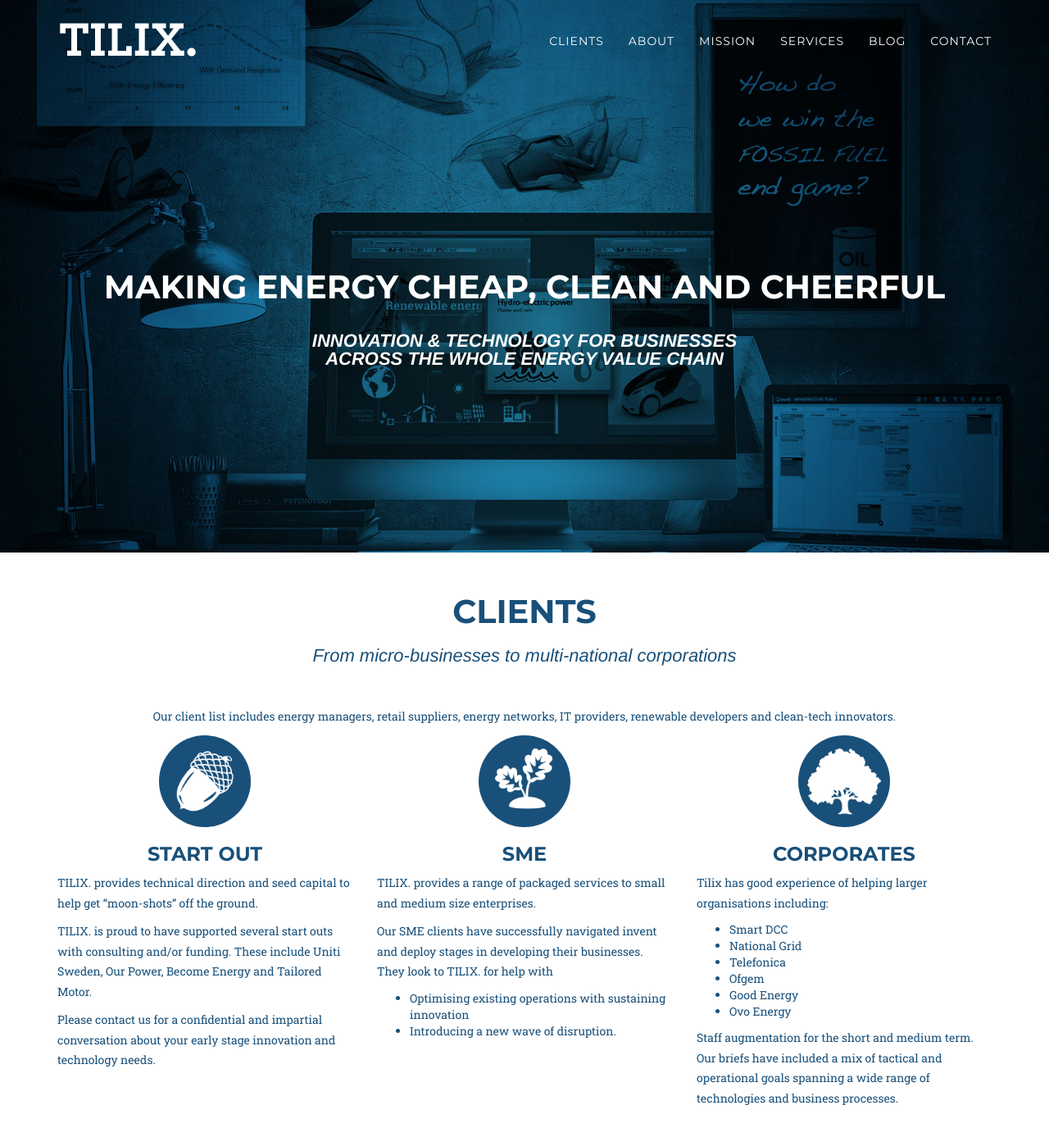
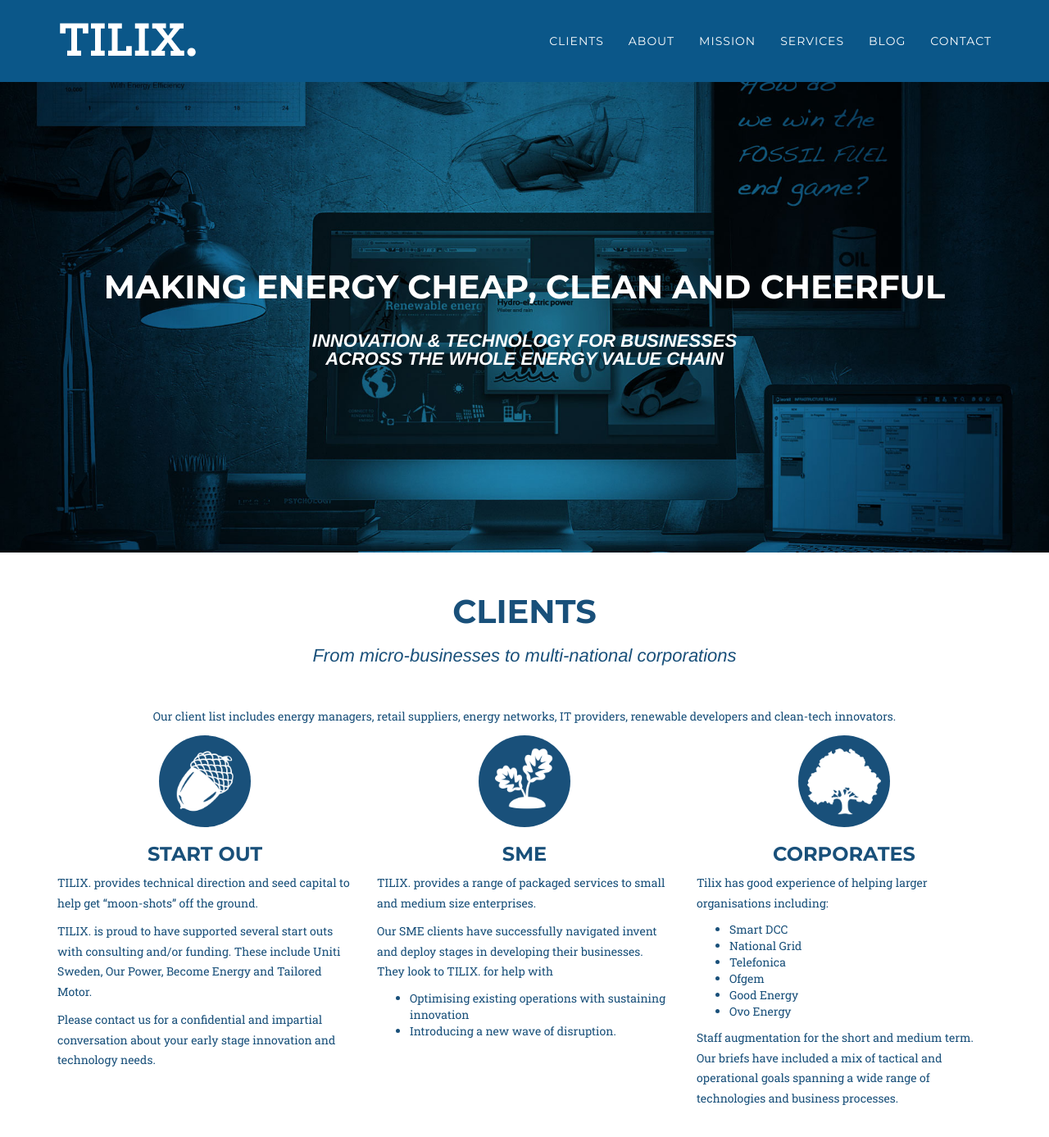
Before and after one commit to milomedia/tilix, a Jekyll site: the page built from index.html, in a window 1280 px wide and 1400 px high. Shown: the top 1387 px of the window at 82% size. Built offline with Jekyll 4.4.1, drawn with Linux system fonts in a browser that asks for light colours; nearby versions of some CDN libraries; some web fonts are replaced.

Commit message:
Update tilix.css

```diff
--- a/css/tilix.css
+++ b/css/tilix.css
@@ -209,6 +209,9 @@
 		-moz-transition:padding .3s;
 		transition:padding .3s;
 		border:0
+	}
+	.blog .navbar-default{
+		background-color:#0b5789;
 	}
 	.navbar-default .navbar-brand{
 		font-size:2em;
```
